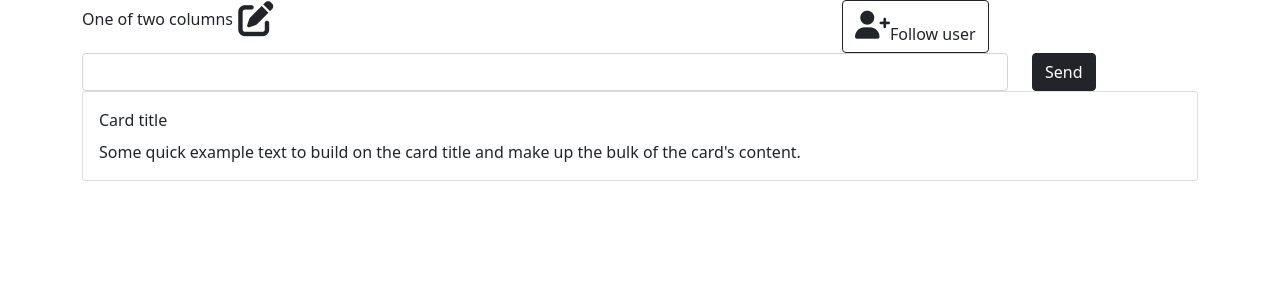
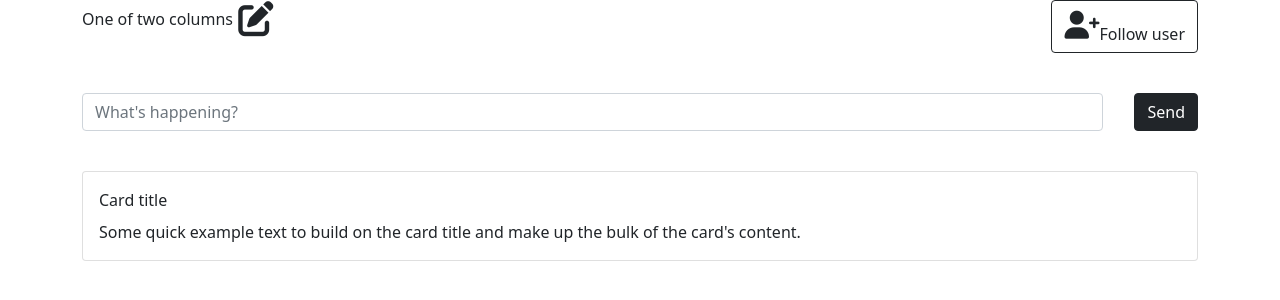
Before and after one commit to Irbiss555/news_feed, a plain HTML site: page index.html in a window 1280 px wide. Drawn offline with nearby package versions, Linux system fonts and the light colour scheme; files whose address does not match are found by name.

Commit message:
#1 Выравнил расположение кнопок по правому краю

```diff
--- a/css/style.css
+++ b/css/style.css
@@ -5,3 +5,10 @@
 .btn-edit {
     padding: 0;
 }
+.row {
+    margin-bottom: 40px;
+}
+.right-block {
+    display: flex;
+    justify-content: end;
+}
--- a/index.html
+++ b/index.html
@@ -16,17 +16,17 @@
                 <i class="icon-edit"></i>
             </button>
         </div>
-        <div class="col-4">
+        <div class="col-2 right-block">
             <button type="button" class="btn btn-outline-dark" data-bs-toggle="modal" data-bs-target="#followUserModal">
                 <i class="icon-user-follow"></i><span>Follow user</span>
             </button>
         </div>
     </div>
     <div class="row">
-        <div class="col-10">
-            <input class="form-control" type="email" form="post-form" name="message">
+        <div class="col">
+            <input class="form-control" type="email" form="post-form" name="message" placeholder="What's happening?">
         </div>
-        <div class="col-2">
+        <div class="col-1 right-block">
             <form action="" method="post" id="post-form">
               <button type="submit" class="btn btn-dark">Send</button>
           </form>
```
